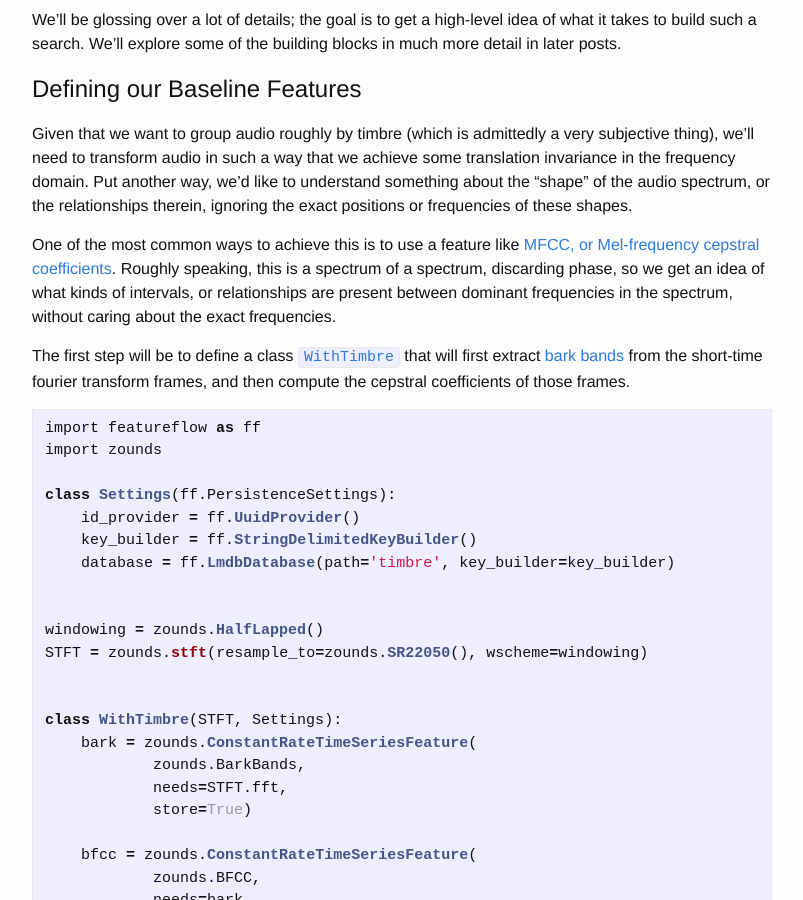
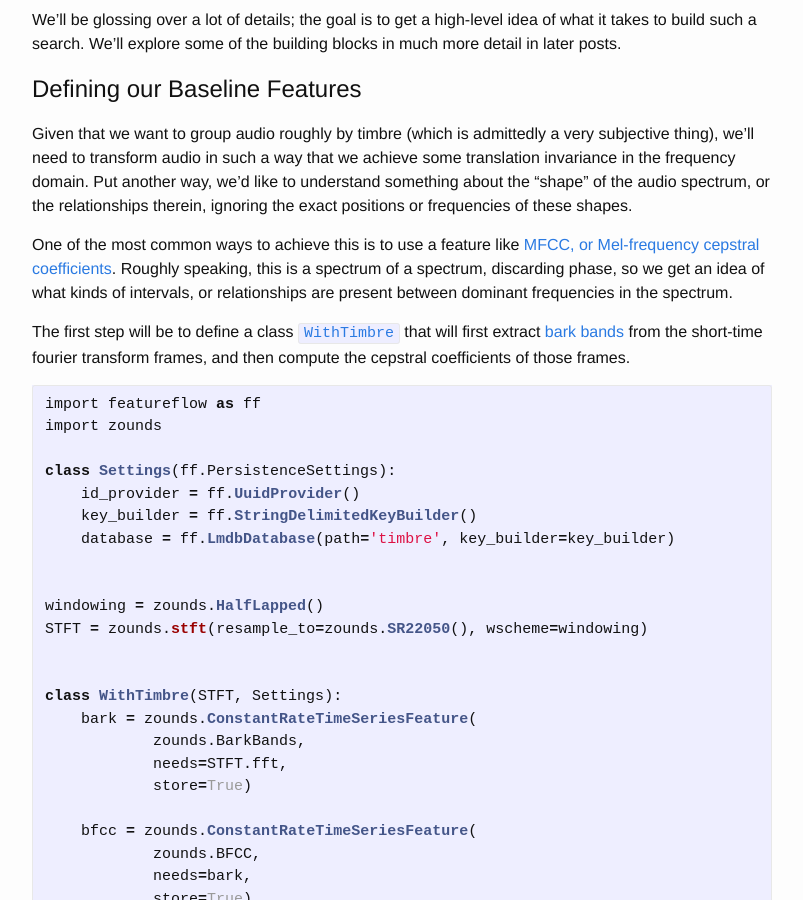
Before and after one commit to JohnVinyard/JohnVinyard.github.io, a Jekyll site: the page built from _posts/2016-06-04-timbre-based-similarity-search.markdown, in a window 1280 px wide and 900 px high, scrolled down 1137 px. Shown: the whole window, without its empty margins (238-1041 px from the left). Built offline with Jekyll 4.4.1, drawn with Linux system fonts in a browser that asks for light colours.

Commit message:
Remove some extraneous language

```diff
--- a/_posts/2016-06-04-timbre-based-similarity-search.markdown
+++ b/_posts/2016-06-04-timbre-based-similarity-search.markdown
@@ -59,7 +59,7 @@ We'll be glossing over a lot of details; the goal is to get a high-level idea of
 # Defining our Baseline Features
 Given that we want to group audio roughly by timbre (which is admittedly a very subjective thing), we'll need to transform audio in such a way that we achieve some translation invariance in the frequency domain.  Put another way, we'd like to understand something about the "shape" of the audio spectrum, or the relationships therein, ignoring the exact positions or frequencies of these shapes.
 
-One of the most common ways to achieve this is to use a feature like [MFCC, or Mel-frequency cepstral coefficients](https://en.wikipedia.org/wiki/Mel-frequency_cepstrum).  Roughly speaking, this is a spectrum of a spectrum, discarding phase, so we get an idea of what kinds of intervals, or relationships are present between dominant frequencies in the spectrum, without caring about the exact frequencies.
+One of the most common ways to achieve this is to use a feature like [MFCC, or Mel-frequency cepstral coefficients](https://en.wikipedia.org/wiki/Mel-frequency_cepstrum).  Roughly speaking, this is a spectrum of a spectrum, discarding phase, so we get an idea of what kinds of intervals, or relationships are present between dominant frequencies in the spectrum.
 
 The first step will be to define a class [`WithTimbre`](https://github.com/JohnVinyard/zounds/blob/master/examples/timbre.py#L18) that will first extract [bark bands](https://en.wikipedia.org/wiki/Bark_scale) from the short-time fourier transform frames, and then compute the cepstral coefficients of those frames.
 
```
